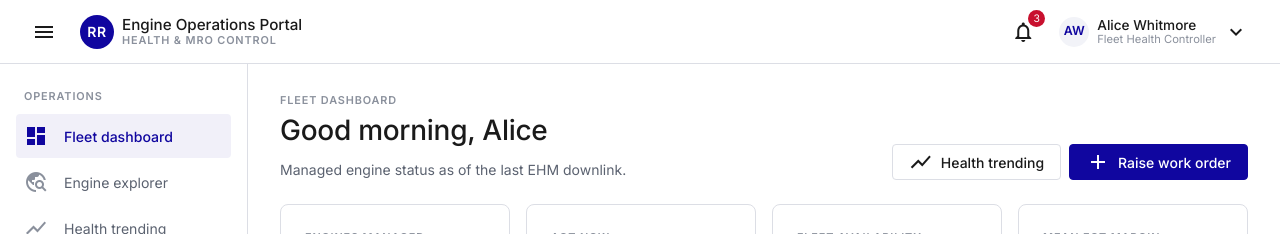
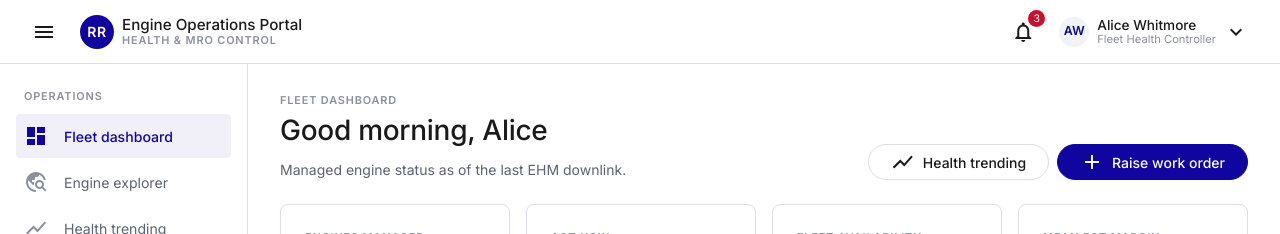
Before and after one commit to cogdeasy/rr-legacy-angular, a React (Vite) app: page /dashboard in a window 1280 px wide. Shown: the top 234 px of the page. Built offline with nearby package versions, Linux system fonts and the light colour scheme; sample sign-in values are in the browser's storage.

Commit message:
apply pill CTA styling to anchor links
Co-Authored-By: Ciaran <ciaran.deasy@cognition.ai>

```diff
--- a/src/styles/global.scss
+++ b/src/styles/global.scss
@@ -218,7 +218,8 @@ table.rr-table {
   color: var(--rr-ink);
 }
 
-button.pill-cta {
+button.pill-cta,
+a.pill-cta {
   border-radius: 999px !important;
   padding: 0 22px !important;
   font-weight: 500;
```
